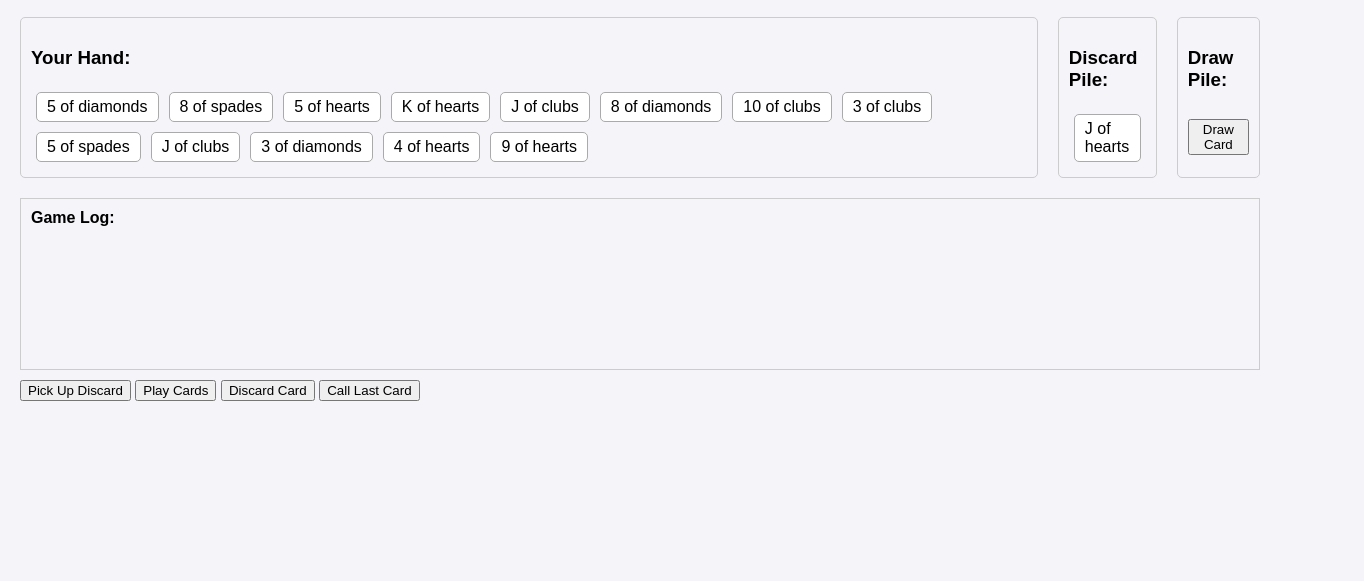
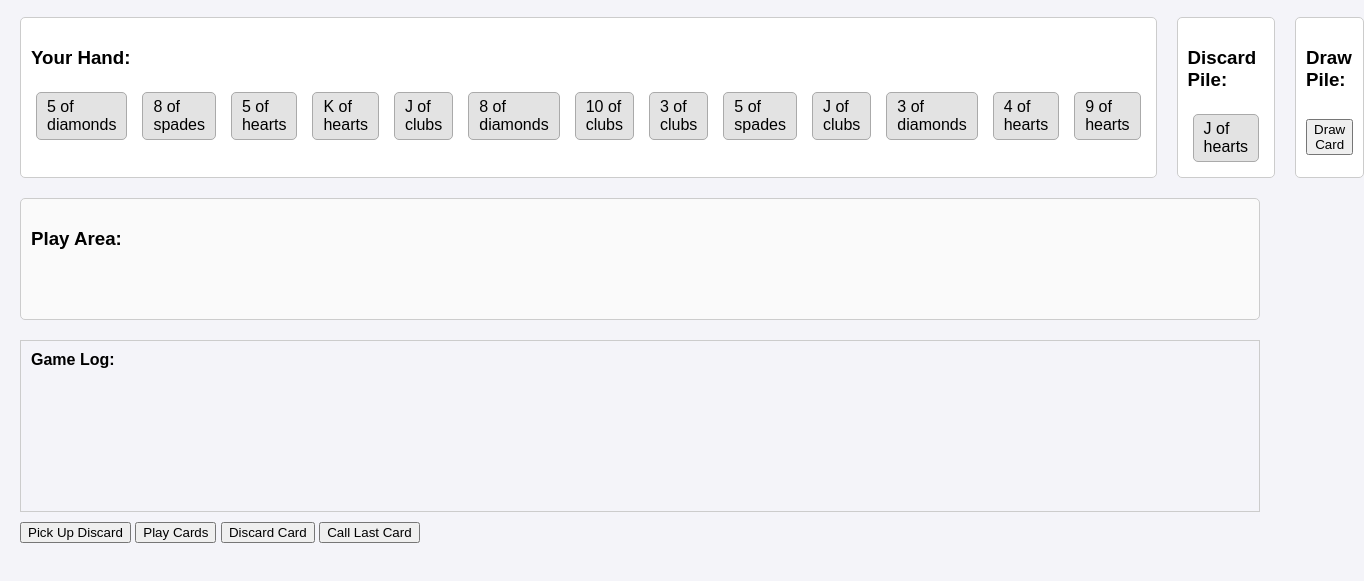
Before and after one commit to yovalks/thousands-game, a plain HTML site: page index.html in a window 1280 px wide. Shown: the part 71-652 px from the top of the page, 1364 px wide, since content can reach past the window. Drawn offline with Linux system fonts and the light colour scheme.

Commit message:
Add files via upload
v3

```diff
--- a/index.html
+++ b/index.html
@@ -6,11 +6,32 @@
     <title>Thousands Card Game</title>
     <style>
         body { font-family: Arial, sans-serif; background-color: #f4f4f9; margin: 0; padding: 20px; }
-        #game-board { display: flex; gap: 20px; }
-        #player-hand, #discard-pile, #draw-pile { border: 1px solid #ccc; padding: 10px; border-radius: 5px; }
+        #game-board { display: flex; gap: 20px; justify-content: space-between; }
+        #player-hand, #discard-pile, #draw-pile { border: 1px solid #ccc; padding: 10px; border-radius: 5px; background-color: #fff; }
         button { margin-top: 10px; }
-        .card { display: inline-block; margin: 5px; padding: 5px 10px; background-color: #fff; border: 1px solid #aaa; border-radius: 5px; }
+        .card {
+            display: inline-block;
+            margin: 5px;
+            padding: 5px 10px;
+            background-color: #e3e3e3;
+            border: 1px solid #aaa;
+            border-radius: 5px;
+            cursor: pointer;
+            user-select: none;
+        }
         #log { margin-top: 20px; height: 150px; overflow-y: auto; border: 1px solid #ccc; padding: 10px; }
+        #hand-cards {
+            display: flex;
+            gap: 5px;
+        }
+        #play-area {
+            margin-top: 20px;
+            border: 1px solid #ccc;
+            padding: 10px;
+            min-height: 100px;
+            border-radius: 5px;
+            background-color: #fafafa;
+        }
     </style>
 </head>
 <body>
@@ -32,6 +53,11 @@
     </div>
 </div>
 
+<div id="play-area">
+    <h3>Play Area:</h3>
+    <div id="play-cards"></div>
+</div>
+
 <div id="log"><strong>Game Log:</strong></div>
 
 <button onclick="pickupPile()">Pick Up Discard</button>
@@ -40,7 +66,6 @@
 <button onclick="callLastCard()">Call Last Card</button>
 
 <script>
-    // Initialize Game Logic
     const suits = ['hearts', 'diamonds', 'clubs', 'spades'];
     const ranks = ['2', '3', '4', '5', '6', '7', '8', '9', '10', 'J', 'Q', 'K', 'A'];
     const specialCards = ['Joker'];
@@ -90,7 +115,18 @@
     }
 
     function updateDisplay() {
-        document.getElementById('hand-cards').innerHTML = players[0].hand.map((card, index) => `<div class='card'>${card.rank} of ${card.suit}</div>`).join('');
+        const handDiv = document.getElementById('hand-cards');
+        handDiv.innerHTML = '';
+        players[0].hand.forEach((card, index) => {
+            const cardElement = document.createElement('div');
+            cardElement.className = 'card';
+            cardElement.innerText = `${card.rank} of ${card.suit}`;
+            cardElement.draggable = true;
+            cardElement.ondragstart = (e) => {
+                e.dataTransfer.setData('text/plain', index);
+            };
+            handDiv.appendChild(cardElement);
+        });
         document.getElementById('discard-cards').innerHTML = discardPile.map(card => `<div class='card'>${card.rank} of ${card.suit}</div>`).join('');
     }
 
```
